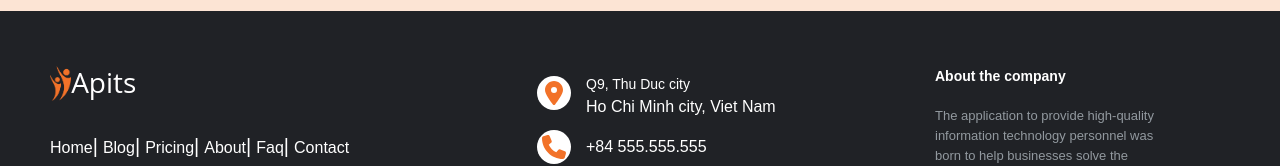
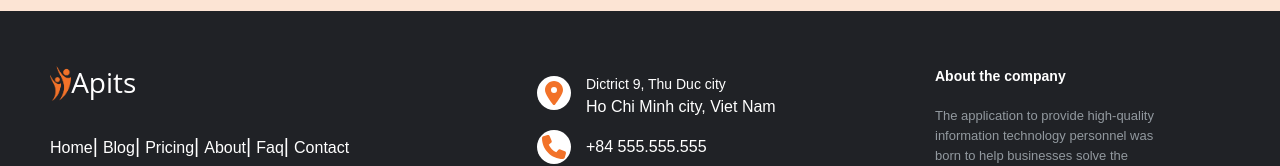
Before and after one commit to se140718-dacdat/apits-frontend, a React (Create React App) app: page /test in a window 1280 px wide. Shown: the part 541-707 px from the top of the page. Built offline with nearby package versions, Linux system fonts and the light colour scheme.

Commit message:
fix text

```diff
--- a/src/components/pages/footer/Footer.tsx
+++ b/src/components/pages/footer/Footer.tsx
@@ -34,7 +34,7 @@ const Footer = () => {
                 <div>
                     <FontAwesomeIcon icon={faLocationDot} className='icon-size' />
 
-                    <p><span>Q9, Thu Duc city</span> Ho Chi Minh city, Viet Nam</p>
+                    <p><span>Dictrict 9, Thu Duc city</span> Ho Chi Minh city, Viet Nam</p>
                 </div>
 
                 <div>
```
